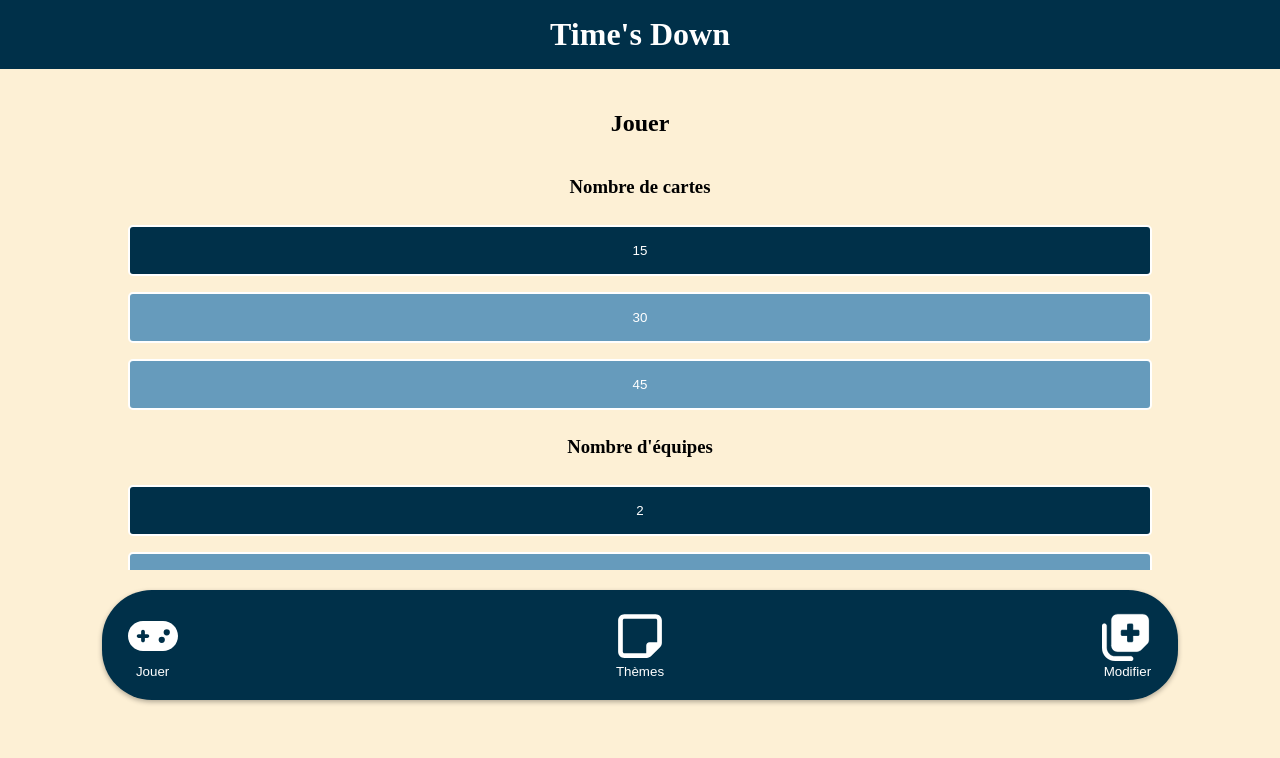
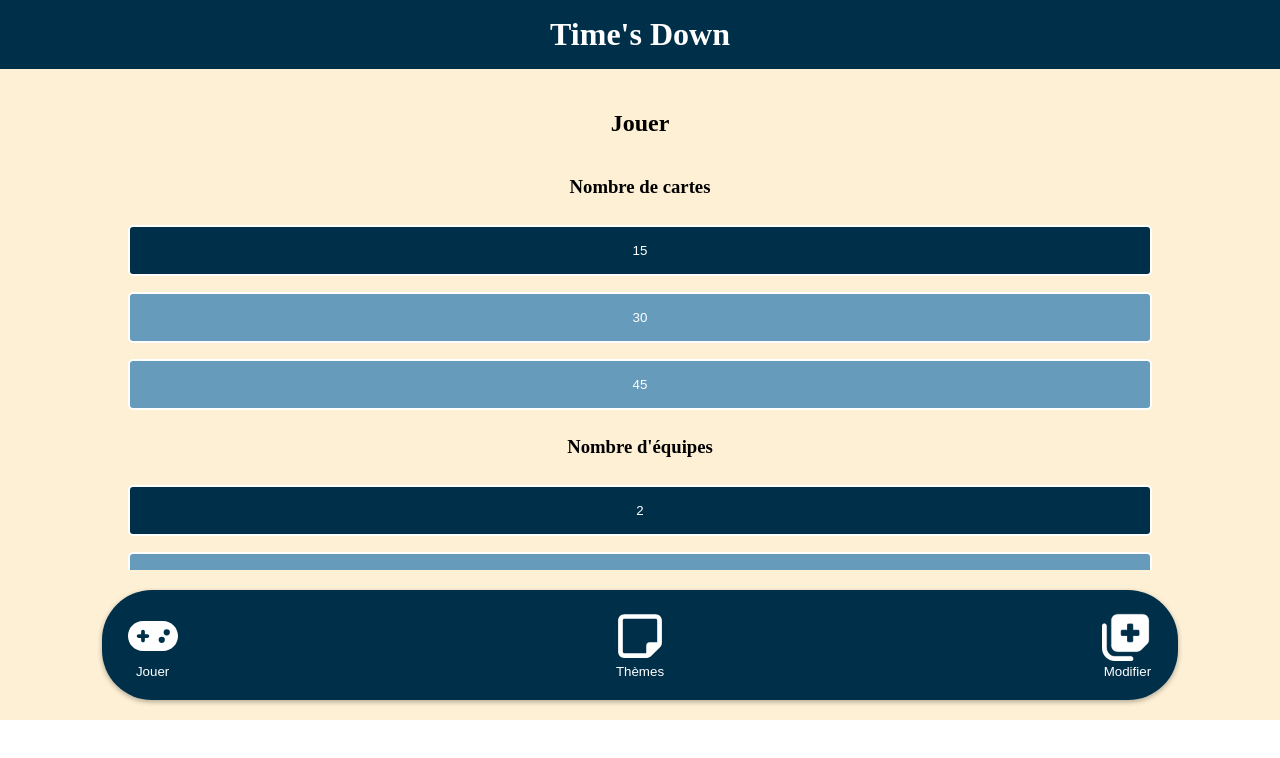
Before and after one commit to Nicolas-Delbovier/TimesDownPWA, a Vue app: page / in a window 1280 px wide. Shown: the top 758 px of the page. Built offline with nearby package versions, Linux system fonts and the light colour scheme.

Commit message:
Fix little scrolls in the app

```diff
--- a/src/App.vue
+++ b/src/App.vue
@@ -42,8 +42,8 @@ export default {
   display: flex;
   flex-direction: column;
   align-items: center;
-  height: 100vh;
-  width: 100vw;
+  height: auto;
+  width: auto;
   background-color: var(--color-3);
 }
 
```
